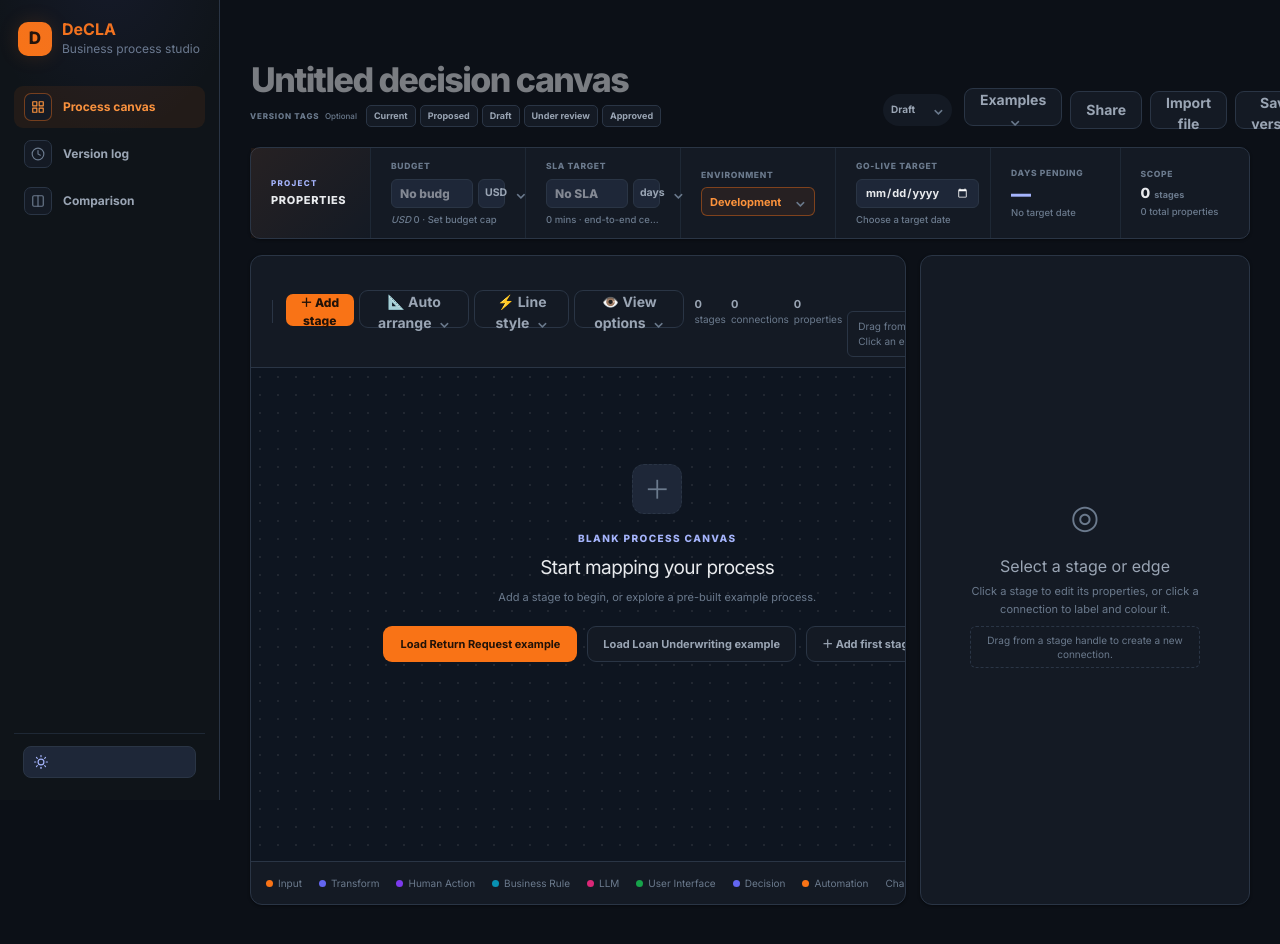
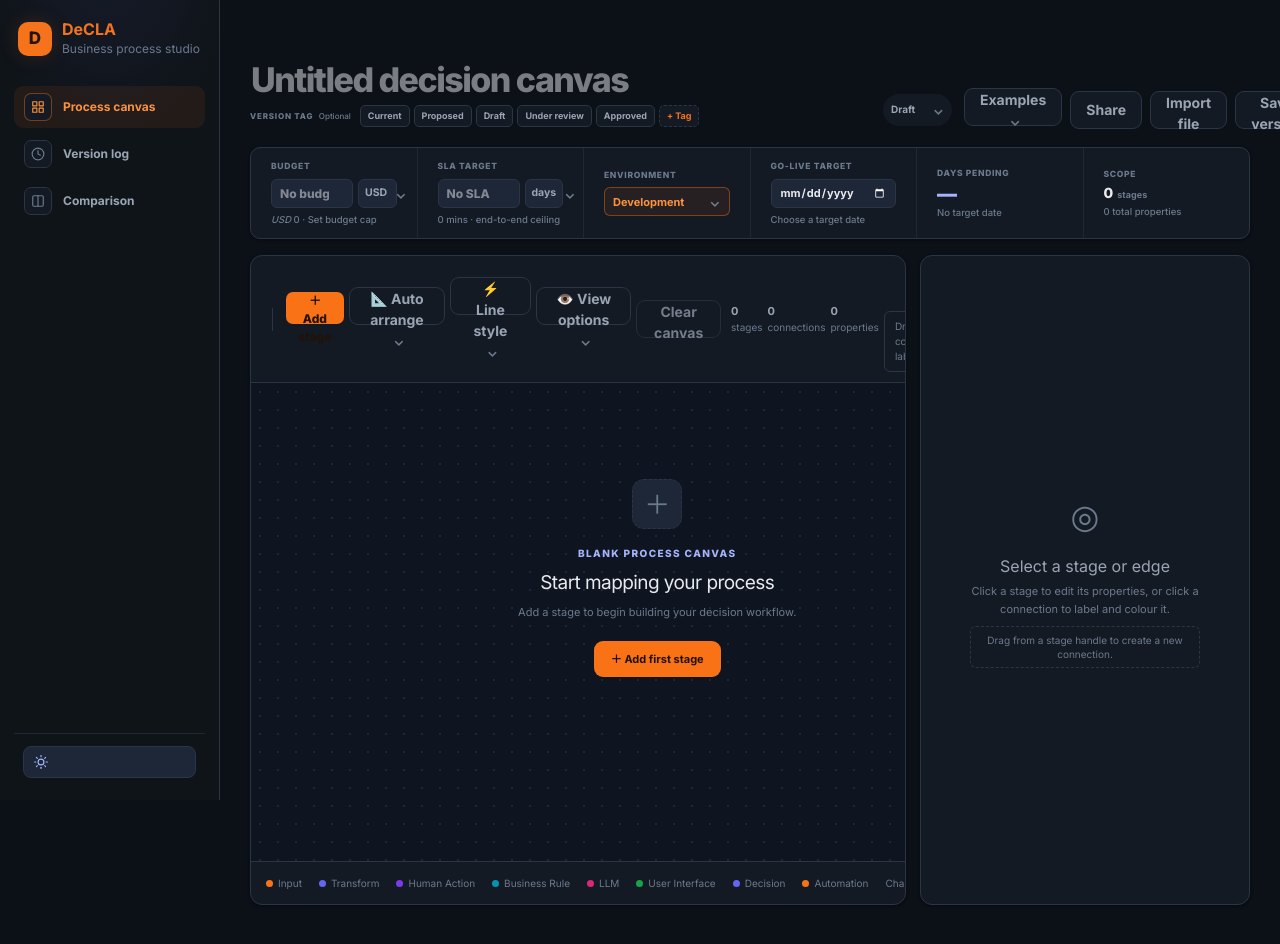
Before and after one commit to g-kannan/DeCLA, a Next.js app: page /canvas in a window 1280 px wide. Shown: the top 944 px of the page. Built offline with nearby package versions, Linux system fonts and the light colour scheme.

Commit message:
feat(canvas): add custom tag functionality and clear canvas option

```diff
--- a/app/canvas/page.tsx
+++ b/app/canvas/page.tsx
@@ -682,7 +682,15 @@ export default function DecisionCanvasPage() {
   const [hideProperties, setHideProperties] = useState(false);
   const [compactMode, setCompactMode] = useState(false);
   const [versionTags, setVersionTags] = useState<string[]>([]);
+  const [customTags, setCustomTags] = useState<string[]>([]);
+  const [showCustomTagInput, setShowCustomTagInput] = useState(false);
+  const [customTagInput, setCustomTagInput] = useState("");
   const importInputRef = useRef<HTMLInputElement>(null);
+
+  const allTagOptions = useMemo(() => {
+    const combined = new Set([...versionTagOptions, ...customTags, ...versionTags]);
+    return Array.from(combined);
+  }, [customTags, versionTags]);
 
   useEffect(() => {
     const timer = window.setTimeout(() => {
@@ -936,7 +944,20 @@ export default function DecisionCanvasPage() {
   }
 
   function toggleVersionTag(tag: string) {
-    setVersionTags((current) => current.includes(tag) ? current.filter((item) => item !== tag) : [...current, tag]);
+    setVersionTags((current) => (current.includes(tag) ? [] : [tag]));
+  }
+
+  function handleAddCustomTag(event?: React.FormEvent) {
+    if (event) event.preventDefault();
+    const trimmed = customTagInput.trim();
+    if (!trimmed) return;
+    if (!versionTagOptions.includes(trimmed) && !customTags.includes(trimmed)) {
+      setCustomTags((current) => [...current, trimmed]);
+    }
+    setVersionTags([trimmed]);
+    setCustomTagInput("");
+    setShowCustomTagInput(false);
+    setMessage(`Version tag "${trimmed}" selected`);
   }
 
   function exportFileName(extension: string) {
@@ -1279,7 +1300,7 @@ function getEdgeSvgPath(
       setBudgetCurrency("USD");
       setProjectSla("24");
       setProjectSlaUnit("hours");
-      setVersionTags(["Current", "Approved"]);
+      setVersionTags(["Approved"]);
       setMessage("Customer return request example loaded");
     } else {
       setStages(seedStages);
@@ -1293,12 +1314,23 @@ function getEdgeSvgPath(
       setBudgetCurrency("USD");
       setProjectSla("30");
       setProjectSlaUnit("days");
-      setVersionTags(["Proposed", "Under review"]);
+      setVersionTags(["Proposed"]);
       setMessage("AI loan underwriting example loaded");
     }
   }
 
-  function clearCanvas() {
+  function clearCanvasOnly() {
+    if (!stages.length && !edges.length) return;
+    if (window.confirm("Clear canvas elements (stages and connections)? Project properties will be preserved.")) {
+      setStages([]);
+      setEdges([]);
+      setSelectedId(null);
+      setSelectedEdgeId(null);
+      setMessage("Canvas cleared");
+    }
+  }
+
+  function clearWorkspace() {
     const hasWorkspaceContent = Boolean(processName || projectStatus !== "draft" || environment !== "development" || goLiveDate || projectBudget || projectSla || versionTags.length || stages.length || versions.length);
     if (!hasWorkspaceContent || window.confirm("Clear this entire decision workspace, including saved versions?")) {
       setStages([]);
@@ -1331,18 +1363,31 @@ function getEdgeSvgPath(
         <header className="process-heading">
           <div>
             <div className="process-title-row"><input className="process-title-input" value={processName} onChange={(event) => setProcessName(event.target.value)} placeholder="Untitled decision canvas" aria-label="Decision canvas name" />{versions[0] && <span className="version-mini">v{versions[0].version}</span>}</div>
-            <div className="version-tag-bar"><span>VERSION TAGS <em>Optional</em></span><div>{versionTagOptions.map((tag) => <button key={tag} className={versionTags.includes(tag) ? "selected" : ""} onClick={() => toggleVersionTag(tag)}>{tag}</button>)}</div></div>
+            <div className="version-tag-bar">
+              <span>VERSION TAG <em>Optional</em></span>
+              <div>
+                {allTagOptions.map((tag) => <button key={tag} type="button" className={versionTags.includes(tag) ? "selected" : ""} onClick={() => toggleVersionTag(tag)}>{tag}</button>)}
+                {!showCustomTagInput ? (
+                  <button type="button" className="add-custom-tag-btn" onClick={() => setShowCustomTagInput(true)}>+ Tag</button>
+                ) : (
+                  <form className="custom-tag-form" onSubmit={handleAddCustomTag}>
+                    <input className="custom-tag-input" value={customTagInput} onChange={(event) => setCustomTagInput(event.target.value)} placeholder="Custom tag..." autoFocus onKeyDown={(event) => { if (event.key === "Escape") { setShowCustomTagInput(false); setCustomTagInput(""); } }} />
+                    <button type="submit" className="custom-tag-save">Add</button>
+                    <button type="button" className="custom-tag-cancel" onClick={() => { setShowCustomTagInput(false); setCustomTagInput(""); }}>×</button>
+                  </form>
+                )}
+              </div>
+            </div>
           </div>
           <div className="process-heading-actions">
             <div className="header-status-group"><label className={`project-status-control header-project-status ${projectStatus}`}><span>PROJECT STATUS</span><SearchableSelect value={projectStatus} options={statusOptions} onChange={(value) => setProjectStatus(value as CanvasStatus)} ariaLabel="Project status" /></label></div>
             <div className="export-menu-wrap"><button className="secondary-button" onClick={() => setShowExamplesMenu((open) => !open)}>Examples <span className="button-caret">⌄</span></button>{showExamplesMenu && <div className="floating-menu export-menu"><small>LOAD EXAMPLE WORKFLOW</small><button onClick={() => { loadExample("return-request"); setShowExamplesMenu(false); }}>Customer return request</button><button onClick={() => { loadExample("mortgage"); setShowExamplesMenu(false); }}>AI loan underwriting</button></div>}</div>
             <button className="secondary-button" onClick={() => setMessage("Share link copied to clipboard")}>Share</button>
-            <input ref={importInputRef} className="hidden-file-input" type="file" accept=".decla" onChange={handleImport} /><button className="secondary-button" onClick={() => importInputRef.current?.click()}>Import file</button><button className="secondary-button" onClick={saveDraft}>Save version</button><button className="primary-button" onClick={saveDeclaFile}>Save to File</button><div className="export-menu-wrap"><button className="secondary-button" onClick={() => setShowExportMenu((open) => !open)}>Export <span className="button-caret">⌄</span></button>{showExportMenu && <div className="floating-menu export-menu"><small>EXPORT CANVAS</small><button onClick={exportSvg}>SVG image <span>.svg</span></button><button onClick={exportPng}>PNG image <span>.png</span></button></div>}</div><button className="clear-canvas-button" onClick={clearCanvas} disabled={!Boolean(processName || projectStatus !== "draft" || environment !== "development" || goLiveDate || projectBudget || projectSla || versionTags.length || stages.length || versions.length)}>Clear workspace</button>
+            <input ref={importInputRef} className="hidden-file-input" type="file" accept=".decla" onChange={handleImport} /><button className="secondary-button" onClick={() => importInputRef.current?.click()}>Import file</button><button className="secondary-button" onClick={saveDraft}>Save version</button><button className="primary-button" onClick={saveDeclaFile}>Save to File</button><div className="export-menu-wrap"><button className="secondary-button" onClick={() => setShowExportMenu((open) => !open)}>Export <span className="button-caret">⌄</span></button>{showExportMenu && <div className="floating-menu export-menu"><small>EXPORT CANVAS</small><button onClick={exportSvg}>SVG image <span>.svg</span></button><button onClick={exportPng}>PNG image <span>.png</span></button></div>}</div><button className="clear-canvas-button" onClick={clearWorkspace} disabled={!Boolean(processName || projectStatus !== "draft" || environment !== "development" || goLiveDate || projectBudget || projectSla || versionTags.length || stages.length || versions.length)}>Clear workspace</button>
           </div>
         </header>
 
         <section className="project-properties-strip" aria-label="Project properties">
-          <div className="project-properties-title"><span>PROJECT</span><strong>PROPERTIES</strong></div>
           <div className="project-property-metric editable-metric">
             <span>BUDGET</span>
             <div className="prop-control-group">
@@ -1438,6 +1483,7 @@ function getEdgeSvgPath(
                     </div>
                   )}
                 </div>
+                <button className="secondary-button" onClick={clearCanvasOnly} disabled={!stages.length && !edges.length}>Clear canvas</button>
               </div>
               <div className="canvas-toolbar-group canvas-tools-right">
                 <span className="canvas-stat"><strong>{stages.length}</strong> stages</span>
@@ -1453,11 +1499,9 @@ function getEdgeSvgPath(
                   <span className="blank-canvas-mark">＋</span>
                   <span className="process-eyebrow">BLANK PROCESS CANVAS</span>
                   <h2>Start mapping your process</h2>
-                  <p>Add a stage to begin, or explore a pre-built example process.</p>
-                  <div style={{ display: "flex", gap: "10px", flexWrap: "wrap", justifyContent: "center" }}>
-                    <button className="primary-button" onClick={() => loadExample("return-request")}>Load Return Request example</button>
-                    <button className="secondary-button" onClick={() => loadExample("mortgage")}>Load Loan Underwriting example</button>
-                    <button className="secondary-button" onClick={() => setShowAddMenu(true)}>＋ Add first stage</button>
+                  <p>Add a stage to begin building your decision workflow.</p>
+                  <div>
+                    <button className="primary-button" onClick={() => setShowAddMenu(true)}>＋ Add first stage</button>
                   </div>
                 </div>
               ) : (
--- a/app/globals.css
+++ b/app/globals.css
@@ -1052,6 +1052,13 @@ input:focus, select:focus, textarea:focus {
 .version-tag-bar button { height: 22px; padding: 0 7px; border: 1px solid var(--line); border-radius: 5px; color: var(--ink-secondary); background: var(--surface); font-size: 9px; font-weight: 700; }
 .version-tag-bar button:hover { border-color: var(--border-hover); color: var(--ink); background: var(--surface-hover); }
 .version-tag-bar button.selected { border-color: var(--primary); color: var(--primary-ink); background: var(--primary-soft); }
+.version-tag-bar .add-custom-tag-btn { border-style: dashed; color: var(--primary); }
+.version-tag-bar .add-custom-tag-btn:hover { border-color: var(--primary); background: var(--primary-soft); }
+.custom-tag-form { display: inline-flex; align-items: center; gap: 3px; }
+.custom-tag-input { height: 22px; width: 96px; padding: 0 6px; border: 1px solid var(--primary); border-radius: 5px; color: var(--ink); background: var(--surface); font-size: 9px; font-weight: 600; }
+.custom-tag-input:focus { outline: none; box-shadow: 0 0 0 2px var(--primary-soft); }
+.custom-tag-save { height: 22px; padding: 0 6px; border: 1px solid var(--primary); border-radius: 5px; color: var(--on-primary); background: var(--primary); font-size: 9px; font-weight: 700; cursor: pointer; }
+.custom-tag-cancel { height: 22px; padding: 0 6px; border: 1px solid var(--line); border-radius: 5px; color: var(--muted); background: var(--surface); font-size: 9px; font-weight: 700; cursor: pointer; }
 .project-metadata-row { display: flex; gap: 9px; margin-top: 8px; }
 .project-metadata-row > label { display: grid; gap: 4px; }
 .project-metadata-row > label > span { color: var(--muted); font-size: 8px; font-weight: 800; letter-spacing: .1em; }
@@ -1119,40 +1126,15 @@ input:focus, select:focus, textarea:focus {
   background: var(--surface);
   box-shadow: var(--shadow-sm);
 }
-.project-properties-title,
 .project-property-metric {
   display: flex;
   flex-direction: column;
   justify-content: center;
-  min-width: 0;
-  padding: 12px 20px;
-  border-right: 1px solid var(--soft-line);
-}
-.project-properties-title {
-  flex: 0 0 120px;
-  gap: 2px;
-  color: var(--ink);
-  background: linear-gradient(135deg, var(--primary-soft) 0%, transparent 100%);
-}
-.project-properties-title span {
-  color: var(--accent-ink);
-  font-size: 8px;
-  font-weight: 800;
-  letter-spacing: .16em;
-  text-transform: uppercase;
-}
-.project-properties-title strong {
-  margin-top: 1px;
-  color: var(--ink);
-  font-size: 11px;
-  font-weight: 800;
-  letter-spacing: .06em;
-  text-transform: uppercase;
-}
-.project-property-metric {
   flex: 1 1 0;
   gap: 1px;
   min-width: 120px;
+  padding: 12px 20px;
+  border-right: 1px solid var(--soft-line);
 }
 .project-property-metric:last-child { border-right: 0; }
 .project-property-metric > span {
@@ -1472,9 +1454,8 @@ input:focus, select:focus, textarea:focus {
   .process-layout { grid-template-columns: minmax(0, 1fr) 300px; }
   .process-page { width: calc(100vw - 220px); margin-left: 0; padding-right: 20px; padding-left: 20px; }
   .project-properties-strip { display: grid; grid-template-columns: repeat(3, minmax(0, 1fr)); }
-  .project-properties-title { grid-column: 1 / -1; flex-direction: row; align-items: center; gap: 6px; padding: 9px 14px; border-right: 0; border-bottom: 1px solid var(--soft-line); }
   .project-property-metric, .project-property-metric.editable-metric { min-width: 0; }
-  .project-property-metric:nth-child(4), .project-property-metric:last-child { border-right: 0; }
+  .project-property-metric:nth-child(3n), .project-property-metric:last-child { border-right: 0; }
   .canvas-stat { display: none; }
 }
 
@@ -1487,8 +1468,7 @@ input:focus, select:focus, textarea:focus {
 @media (max-width: 680px) {
   .process-page { width: 100%; padding: 18px 12px 30px; }.canvas-toolbar { align-items: flex-start; flex-direction: column; }.canvas-tools-right { width: 100%; justify-content: flex-end; }.tool-button span { display: none; }
   .project-properties-strip { grid-template-columns: repeat(2, minmax(0, 1fr)); }
-  .project-property-metric:nth-child(4) { border-right: 1px solid var(--soft-line); }
-  .project-property-metric:nth-child(odd) { border-right: 0; }
+  .project-property-metric:nth-child(2n) { border-right: 0; }
   .process-title-row { display: block; }.project-status-control { width: fit-content; margin: 5px 0 3px; }.process-title-input { margin-bottom: 0; }.project-metadata-row { flex-wrap: wrap; }
   .process-canvas-panel { min-height: 500px; }.canvas-footer { gap: 9px; overflow: auto; }.canvas-footer-note { display: none !important; }
   .process-title-input { width: 100%; margin-left: -5px; }.process-toast { top: 56px; right: 12px; left: 12px; justify-content: space-between; }
```
Also changed, not shown: 1 other file (tests, documents, lock files or other folders).
